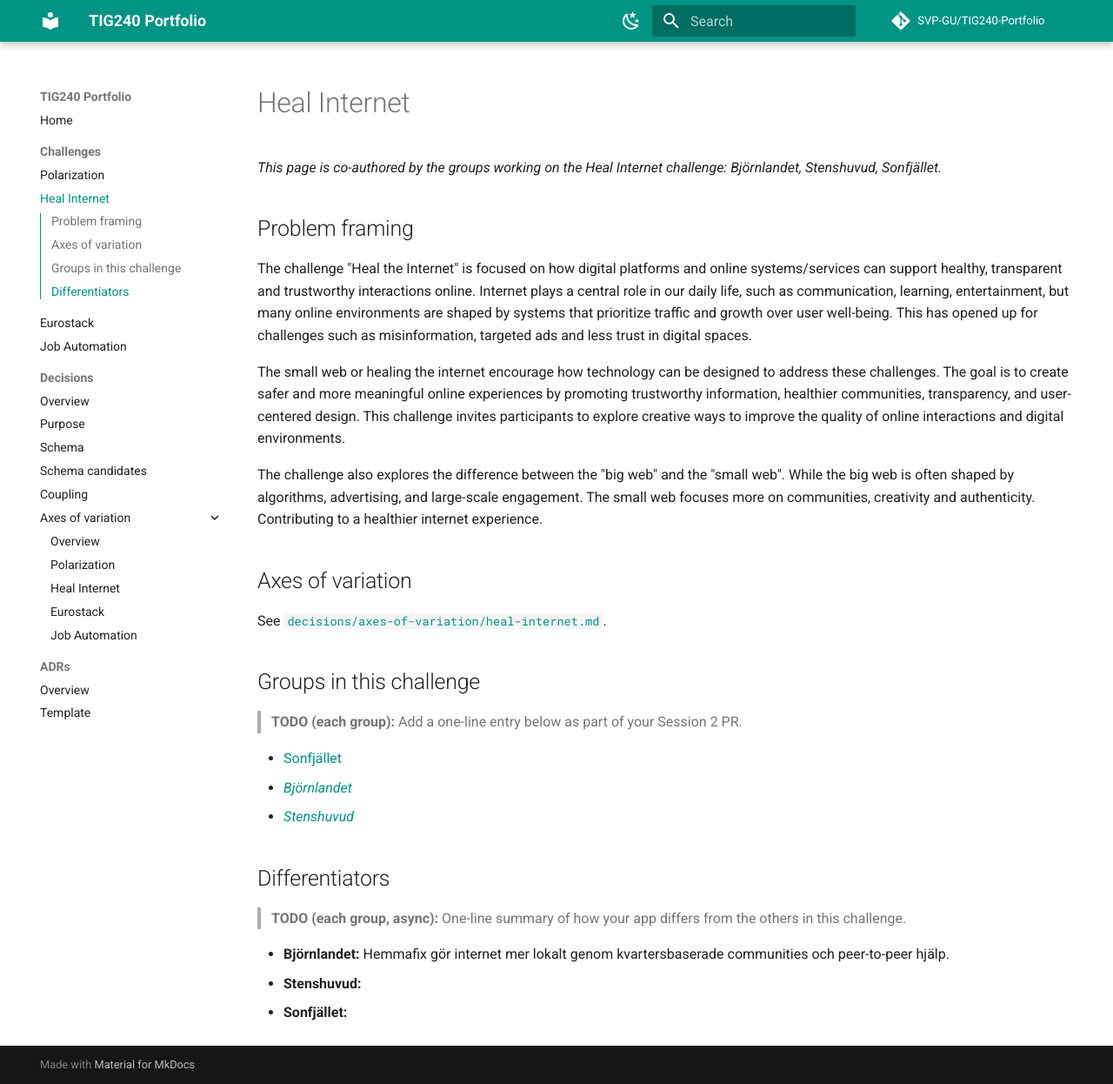
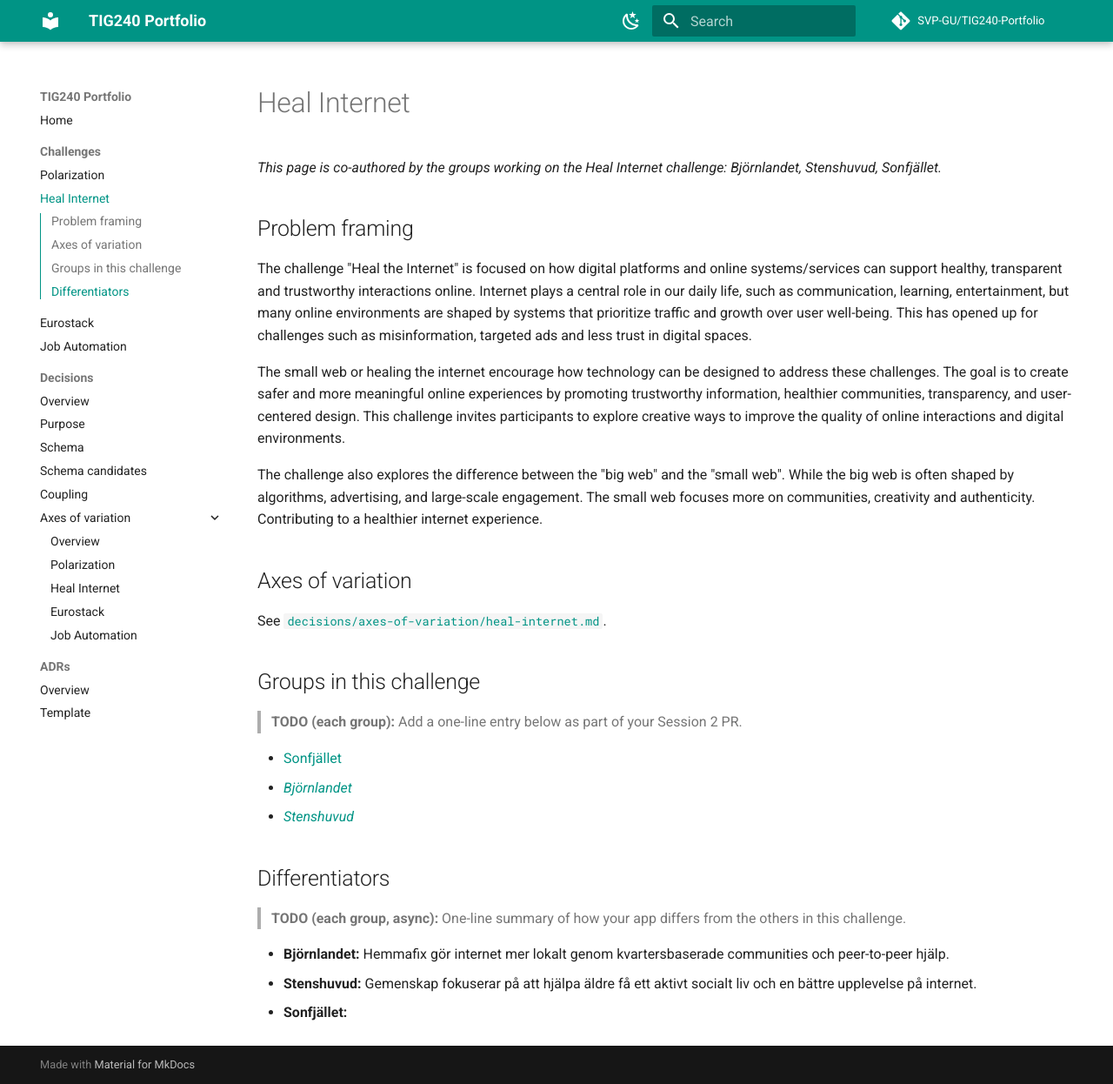
Before and after one commit to SVP-GU/TIG240-Portfolio, an MkDocs documentation site: the page built from docs/challenges/heal-internet/index.md, in a window 1280 px wide and 1246 px high. Shown: the whole window at 87% size. Built offline with MkDocs 1.6.1 and Material for MkDocs 9.7.7, drawn with Linux system fonts in a browser that asks for light colours; comment, search, counter and statistics services are not loaded.

Commit message:
La till Differentiators och redigerade vår Group positions

```diff
--- a/docs/challenges/heal-internet/index.md
+++ b/docs/challenges/heal-internet/index.md
@@ -28,5 +28,5 @@ See [`decisions/axes-of-variation/heal-internet.md`](../../decisions/axes-of-var
 > **TODO (each group, async):** One-line summary of how your app differs from the others in this challenge.
 
 - **Björnlandet:** Hemmafix gör internet mer lokalt genom kvartersbaserade communities och peer-to-peer hjälp.
-- **Stenshuvud:**
+- **Stenshuvud:** Gemenskap fokuserar på att hjälpa äldre få ett aktivt socialt liv och en bättre upplevelse på internet.
 - **Sonfjället:**
```
Also changed, not shown: docs/challenges/heal-internet/stenshuvud.md (+1 -1 lines), docs/decisions/axes-of-variation/heal-internet.md (+1 -1 lines).
